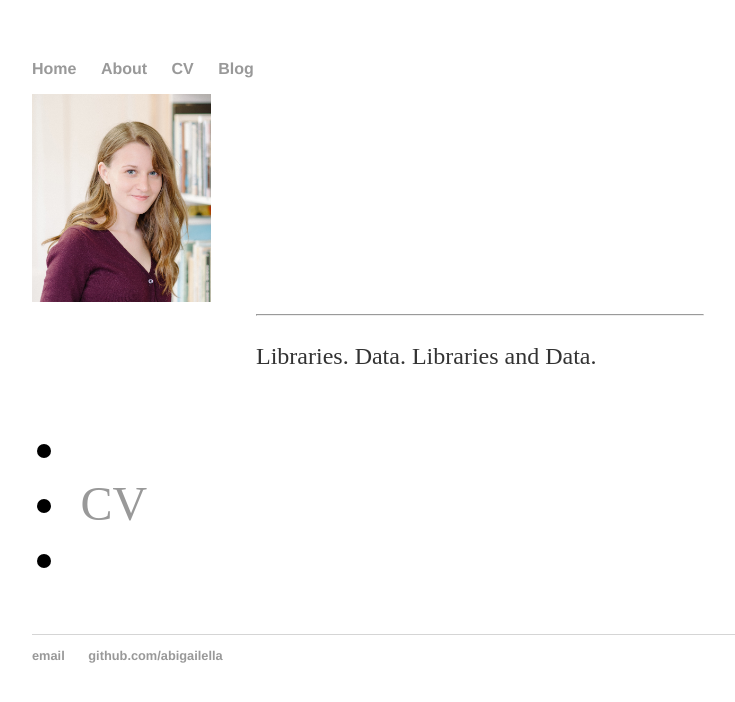
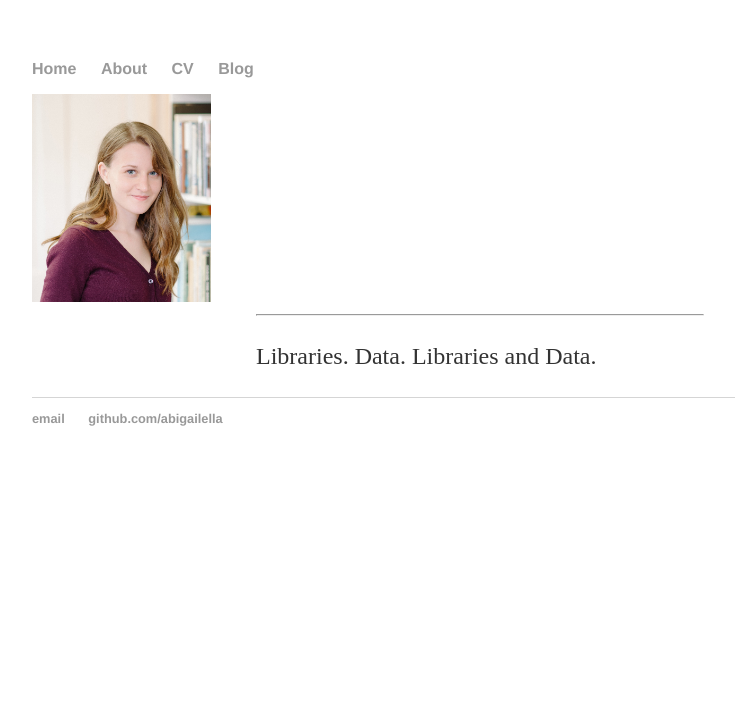
Before and after one commit to abigailella/abigailella.github.io, a Jekyll site: the page built from about.html, in a window 1280 px wide. Shown: the top 702 px of the page, without its empty margins (160-895 px from the left). Built offline with Jekyll 4.4.1, drawn with Linux system fonts in a browser that asks for light colours.

Commit message:
Update about.html

```diff
--- a/about.html
+++ b/about.html
@@ -10,14 +10,5 @@ title: Abigail E. Johnson
   				</hr>
   			</div>
 </div>
-		<table class="table table-hover">
-  			<div class="text-center" style="font-size:3em;">
-  					<ul id="menu" class="list-inline">
-                        <li><a href="mailto:aej8qf@virginia.edu" style="margin:1%"><i class="far fa-envelope"></i></a></li>
-                        <li><a href="Professional_CV (14).pdf" style="text-decoration:none; margin:1%;">CV</a></li>
-                        <li><a href="https://github.com/abigailella" style="margin:1%"><i class="fab fa-github"></i></a></li>
 
-                    </ul>
-            </div>
-		</table>
 <!-- /.blurb -->
```
